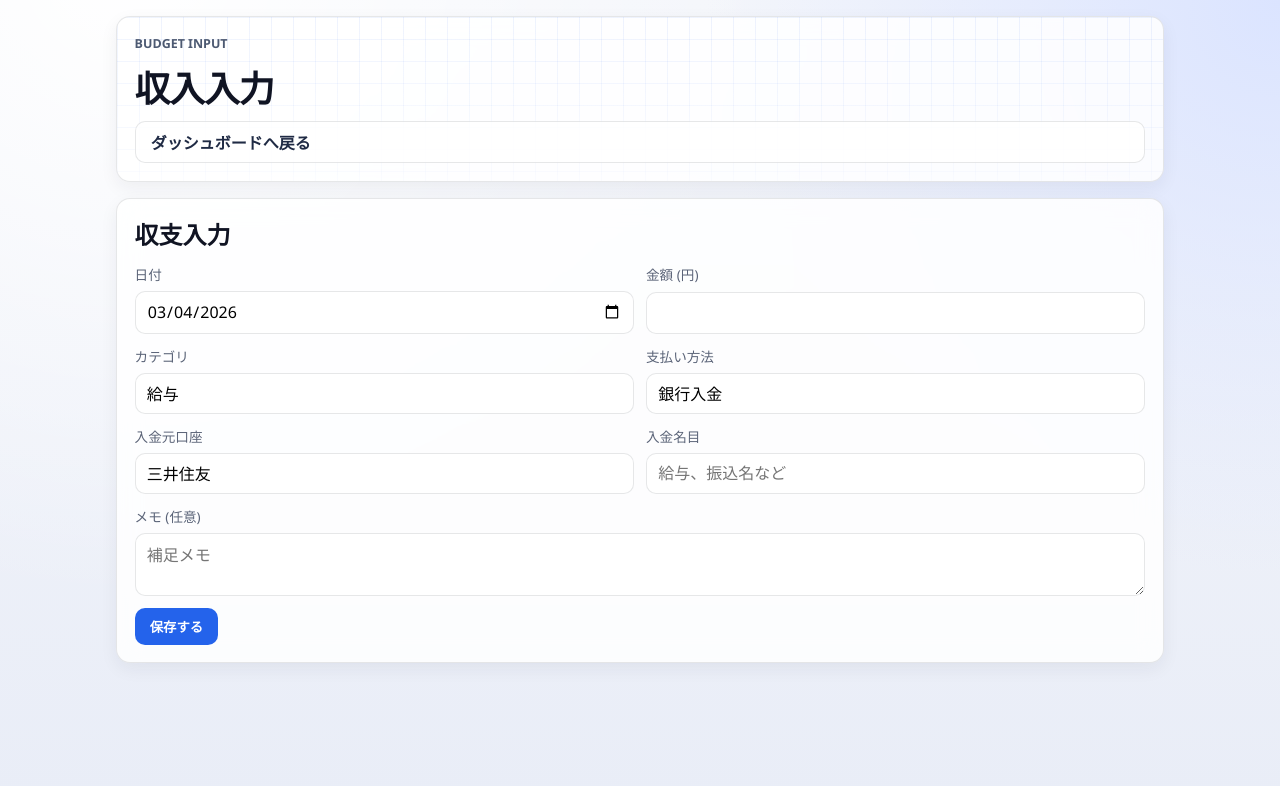
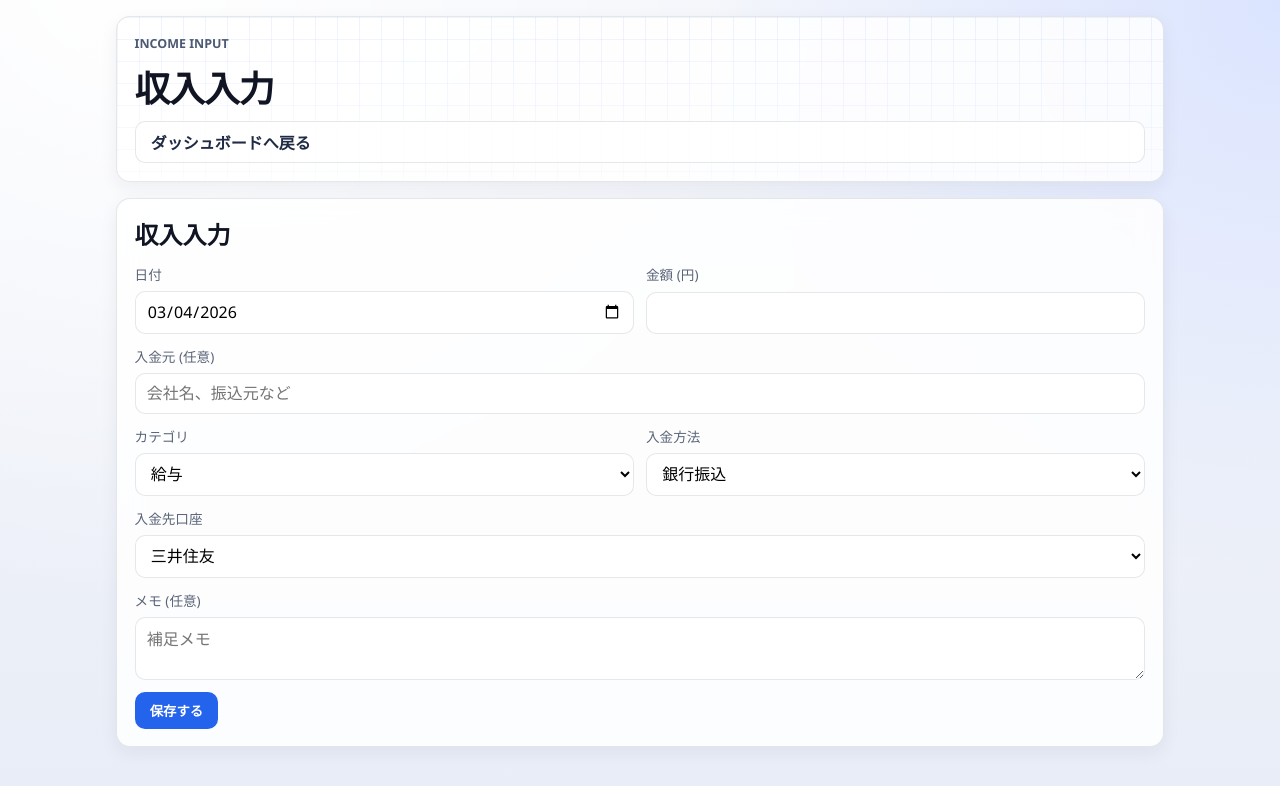
Before and after one commit to Jagashira/home-dashboard, a Next.js app: page /budget/income in a window 1280 px wide. Shown: the top 786 px of the page. Built offline with nearby package versions, Linux system fonts and the light colour scheme.

Commit message:
feat(budget): split expense/income forms with tailored fields

```diff
--- a/app/api/budget/entries/route.ts
+++ b/app/api/budget/entries/route.ts
@@ -8,13 +8,21 @@ export async function POST(request: NextRequest) {
     const entryType = payload.entryType === "INCOME" ? "INCOME" : "EXPENSE";
     const date = typeof payload.date === "string" ? payload.date : "";
     const amount = Number(payload.amount);
-    const category = typeof payload.category === "string" ? payload.category : "";
-    const paymentMethod = typeof payload.paymentMethod === "string" ? payload.paymentMethod : "";
-    const storeName = typeof payload.storeName === "string" ? payload.storeName : "";
+    const category = typeof payload.category === "string" ? payload.category.trim() : "";
+    const paymentMethod = typeof payload.paymentMethod === "string" ? payload.paymentMethod.trim() : "";
+    const storeName = typeof payload.storeName === "string" ? payload.storeName.trim() : "";
+    const sourceAccount = typeof payload.sourceAccount === "string" ? payload.sourceAccount.trim() : "";
 
-    if (!date || !Number.isFinite(amount) || amount <= 0 || !category || !paymentMethod || !storeName) {
+    if (!date || !Number.isFinite(amount) || amount <= 0 || !category) {
       return NextResponse.json(
-        { ok: false, error: "date/amount/category/paymentMethod/storeName are required" },
+        { ok: false, error: "date/amount/category are required" },
+        { status: 400 }
+      );
+    }
+
+    if (entryType === "EXPENSE" && (!paymentMethod || !storeName)) {
+      return NextResponse.json(
+        { ok: false, error: "expense requires paymentMethod/storeName" },
         { status: 400 }
       );
     }
@@ -24,10 +32,10 @@ export async function POST(request: NextRequest) {
       date,
       amount,
       category,
-      paymentMethod,
-      storeName,
+      paymentMethod: paymentMethod || (entryType === "INCOME" ? "銀行振込" : "その他"),
+      storeName: storeName || (entryType === "INCOME" ? "入金" : "不明"),
       memo: typeof payload.memo === "string" ? payload.memo : "",
-      sourceAccount: typeof payload.sourceAccount === "string" ? payload.sourceAccount : ""
+      sourceAccount
     });
 
     return NextResponse.json({ ok: true, id: result.id });
--- a/app/budget/budget-entry-form.tsx
+++ b/app/budget/budget-entry-form.tsx
@@ -1,21 +1,48 @@
 "use client";
 
-import { useMemo, useState } from "react";
+import { useState } from "react";
 import { useRouter } from "next/navigation";
 
-const EXPENSE_CATEGORIES = ["食費", "日用品", "交通", "医療", "娯楽", "通信", "光熱費", "その他"];
-const PAYMENT_METHODS = ["現金", "クレジット", "デビット", "QR", "口座振替", "その他"];
-const INCOME_CATEGORIES = ["給与", "副業", "返金", "その他"];
-const SOURCE_ACCOUNTS = ["三井住友", "ゆうちょ", "その他"];
+const EXPENSE_CATEGORIES = [
+  "食費",
+  "日用品",
+  "交通費",
+  "交際費",
+  "医療費",
+  "教育費",
+  "公共料金",
+  "趣味娯楽",
+  "ペット",
+  "育児子供",
+  "美容",
+  "衣服",
+  "保険税金",
+  "家電家具",
+  "プレゼント",
+  "イベント",
+  "修理メンテナンス",
+  "サブスクリプション",
+  "その他"
+] as const;
+
+const EXPENSE_PAYMENT_METHODS = ["クレジット", "交通系", "paypay", "starbucks card", "その他"] as const;
+const INCOME_CATEGORIES = ["給与", "賞与", "副業", "投資", "還付金", "臨時収入", "その他"] as const;
+const INCOME_METHODS = ["銀行振込", "現金", "その他"] as const;
+const SOURCE_ACCOUNTS = ["三井住友", "ゆうちょ", "その他"] as const;
+
+type BudgetFormMode = "expense" | "income";
+
+type BudgetEntryFormProps = {
+  mode: BudgetFormMode;
+};
 
 type FormState = {
-  entryType: "EXPENSE" | "INCOME";
   date: string;
   amount: string;
   category: string;
   paymentMethod: string;
+  storeName: string;
   sourceAccount: string;
-  storeName: string;
   memo: string;
 };
 
@@ -23,32 +50,23 @@ function todayYmd() {
   return new Date().toISOString().slice(0, 10);
 }
 
-export function BudgetEntryForm({
-  initialEntryType = "EXPENSE",
-  lockEntryType = false
-}: {
-  initialEntryType?: "EXPENSE" | "INCOME";
-  lockEntryType?: boolean;
-}) {
+export function BudgetEntryForm({ mode }: BudgetEntryFormProps) {
   const router = useRouter();
   const [submitting, setSubmitting] = useState(false);
   const [error, setError] = useState("");
   const [okText, setOkText] = useState("");
+
+  const isExpense = mode === "expense";
+
   const [form, setForm] = useState<FormState>({
-    entryType: initialEntryType,
     date: todayYmd(),
     amount: "",
-    category: initialEntryType === "INCOME" ? "給与" : "食費",
-    paymentMethod: initialEntryType === "INCOME" ? "銀行入金" : "クレジット",
-    sourceAccount: "三井住友",
+    category: isExpense ? EXPENSE_CATEGORIES[0] : INCOME_CATEGORIES[0],
+    paymentMethod: isExpense ? EXPENSE_PAYMENT_METHODS[0] : INCOME_METHODS[0],
     storeName: "",
+    sourceAccount: SOURCE_ACCOUNTS[0],
     memo: ""
   });
-
-  const categoryOptions = useMemo(
-    () => (form.entryType === "INCOME" ? INCOME_CATEGORIES : EXPENSE_CATEGORIES),
-    [form.entryType]
-  );
 
   function update<K extends keyof FormState>(key: K, value: FormState[K]) {
     setForm((prev) => ({ ...prev, [key]: value }));
@@ -61,13 +79,21 @@ export function BudgetEntryForm({
     setOkText("");
 
     try {
+      const payload = {
+        entryType: isExpense ? "EXPENSE" : "INCOME",
+        date: form.date,
+        amount: Number(form.amount),
+        category: form.category,
+        paymentMethod: form.paymentMethod,
+        storeName: isExpense ? form.storeName : form.storeName || "入金",
+        sourceAccount: form.sourceAccount,
+        memo: form.memo
+      };
+
       const response = await fetch("/api/budget/entries", {
         method: "POST",
         headers: { "Content-Type": "application/json" },
-        body: JSON.stringify({
-          ...form,
-          amount: Number(form.amount)
-        })
+        body: JSON.stringify(payload)
       });
 
       const data = await response.json();
@@ -84,7 +110,6 @@ export function BudgetEntryForm({
         storeName: "",
         memo: ""
       }));
-
       router.refresh();
     } catch (e) {
       setError(e instanceof Error ? e.message : "入力保存に失敗しました");
@@ -95,41 +120,8 @@ export function BudgetEntryForm({
 
   return (
     <section className="panel budget-form-card">
-      <h2>収支入力</h2>
+      <h2>{isExpense ? "支出入力" : "収入入力"}</h2>
       <form className="stack-md" onSubmit={onSubmit}>
-        {!lockEntryType ? (
-          <div className="chip-row">
-            <button
-              type="button"
-              className={`chip ${form.entryType === "EXPENSE" ? "chip-active" : ""}`}
-              onClick={() =>
-                setForm((prev) => ({
-                  ...prev,
-                  entryType: "EXPENSE",
-                  category: EXPENSE_CATEGORIES[0],
-                  paymentMethod: "クレジット"
-                }))
-              }
-            >
-              支出
-            </button>
-            <button
-              type="button"
-              className={`chip ${form.entryType === "INCOME" ? "chip-active" : ""}`}
-              onClick={() =>
-                setForm((prev) => ({
-                  ...prev,
-                  entryType: "INCOME",
-                  category: INCOME_CATEGORIES[0],
-                  paymentMethod: "銀行入金"
-                }))
-              }
-            >
-              収入
-            </button>
-          </div>
-        ) : null}
-
         <div className="grid-2">
           <label className="field">
             <span>日付</span>
@@ -154,57 +146,7 @@ export function BudgetEntryForm({
           </label>
         </div>
 
-        <div className="grid-2">
-          <label className="field">
-            <span>カテゴリ</span>
-            <input
-              list="budget-categories"
-              required
-              value={form.category}
-              onChange={(event) => update("category", event.target.value)}
-            />
-            <datalist id="budget-categories">
-              {categoryOptions.map((item) => (
-                <option value={item} key={item} />
-              ))}
-            </datalist>
-          </label>
-
-          <label className="field">
-            <span>支払い方法</span>
-            <input
-              list="budget-payment-methods"
-              required
-              value={form.paymentMethod}
-              onChange={(event) => update("paymentMethod", event.target.value)}
-            />
-            <datalist id="budget-payment-methods">
-              {(form.entryType === "INCOME" ? ["銀行入金", "振込", "現金", "その他"] : PAYMENT_METHODS).map(
-                (item) => (
-                  <option value={item} key={item} />
-                )
-              )}
-            </datalist>
-          </label>
-        </div>
-
-        <div className="grid-2">
-          {form.entryType === "INCOME" ? (
-            <label className="field">
-              <span>入金元口座</span>
-              <input
-                list="budget-source-accounts"
-                required
-                value={form.sourceAccount}
-                onChange={(event) => update("sourceAccount", event.target.value)}
-              />
-              <datalist id="budget-source-accounts">
-                {SOURCE_ACCOUNTS.map((item) => (
-                  <option value={item} key={item} />
-                ))}
-              </datalist>
-            </label>
-          ) : (
+        {isExpense ? (
           <label className="field">
             <span>店名</span>
             <input
@@ -214,35 +156,59 @@ export function BudgetEntryForm({
               placeholder="スーパー、コンビニ、EC など"
             />
           </label>
+        ) : (
+          <label className="field">
+            <span>入金元 (任意)</span>
+            <input
+              value={form.storeName}
+              onChange={(event) => update("storeName", event.target.value)}
+              placeholder="会社名、振込元など"
+            />
+          </label>
         )}
 
-          {form.entryType === "INCOME" ? (
+        <div className="grid-2">
           <label className="field">
-              <span>入金名目</span>
-              <input
-                required
-                value={form.storeName}
-                onChange={(event) => update("storeName", event.target.value)}
-                placeholder="給与、振込名など"
-              />
+            <span>カテゴリ</span>
+            <select value={form.category} onChange={(event) => update("category", event.target.value)}>
+              {(isExpense ? EXPENSE_CATEGORIES : INCOME_CATEGORIES).map((item) => (
+                <option value={item} key={item}>
+                  {item}
+                </option>
+              ))}
+            </select>
           </label>
-          ) : (
+
           <label className="field">
-              <span>支払口座</span>
-              <input
-                list="budget-source-accounts"
+            <span>{isExpense ? "支払い方法" : "入金方法"}</span>
+            <select
+              value={form.paymentMethod}
+              onChange={(event) => update("paymentMethod", event.target.value)}
+            >
+              {(isExpense ? EXPENSE_PAYMENT_METHODS : INCOME_METHODS).map((item) => (
+                <option value={item} key={item}>
+                  {item}
+                </option>
+              ))}
+            </select>
+          </label>
+        </div>
+
+        {!isExpense ? (
+          <label className="field">
+            <span>入金先口座</span>
+            <select
               value={form.sourceAccount}
               onChange={(event) => update("sourceAccount", event.target.value)}
-                placeholder="三井住友、ゆうちょ など"
-              />
-              <datalist id="budget-source-accounts">
+            >
               {SOURCE_ACCOUNTS.map((item) => (
-                  <option value={item} key={item} />
+                <option value={item} key={item}>
+                  {item}
+                </option>
               ))}
-              </datalist>
+            </select>
           </label>
-          )}
-        </div>
+        ) : null}
 
         <label className="field">
           <span>メモ (任意)</span>
--- a/app/budget/expenses/page.tsx
+++ b/app/budget/expenses/page.tsx
@@ -9,7 +9,7 @@ export default function BudgetExpensesPage() {
       <section className="panel budget-hero">
         <div className="budget-grid-bg" aria-hidden="true" />
         <div className="budget-hero-body stack-sm">
-          <p className="label-caption">BUDGET INPUT</p>
+          <p className="label-caption">EXPENSE INPUT</p>
           <h1 className="budget-title">支出入力</h1>
           <Link className="button-secondary" href="/budget">
             ダッシュボードへ戻る
@@ -17,7 +17,7 @@ export default function BudgetExpensesPage() {
         </div>
       </section>
 
-      <BudgetEntryForm initialEntryType="EXPENSE" lockEntryType />
+      <BudgetEntryForm mode="expense" />
     </section>
   );
 }
--- a/app/budget/income/page.tsx
+++ b/app/budget/income/page.tsx
@@ -9,7 +9,7 @@ export default function BudgetIncomePage() {
       <section className="panel budget-hero">
         <div className="budget-grid-bg" aria-hidden="true" />
         <div className="budget-hero-body stack-sm">
-          <p className="label-caption">BUDGET INPUT</p>
+          <p className="label-caption">INCOME INPUT</p>
           <h1 className="budget-title">収入入力</h1>
           <Link className="button-secondary" href="/budget">
             ダッシュボードへ戻る
@@ -17,7 +17,7 @@ export default function BudgetIncomePage() {
         </div>
       </section>
 
-      <BudgetEntryForm initialEntryType="INCOME" lockEntryType />
+      <BudgetEntryForm mode="income" />
     </section>
   );
 }
--- a/app/globals.css
+++ b/app/globals.css
@@ -156,7 +156,8 @@ main {
 }
 
 .field input,
-.field textarea {
+.field textarea,
+.field select {
   width: 100%;
   border: 1px solid var(--card-border);
   border-radius: 10px;
```
Lines whose indentation alone changed are shown as unchanged.
